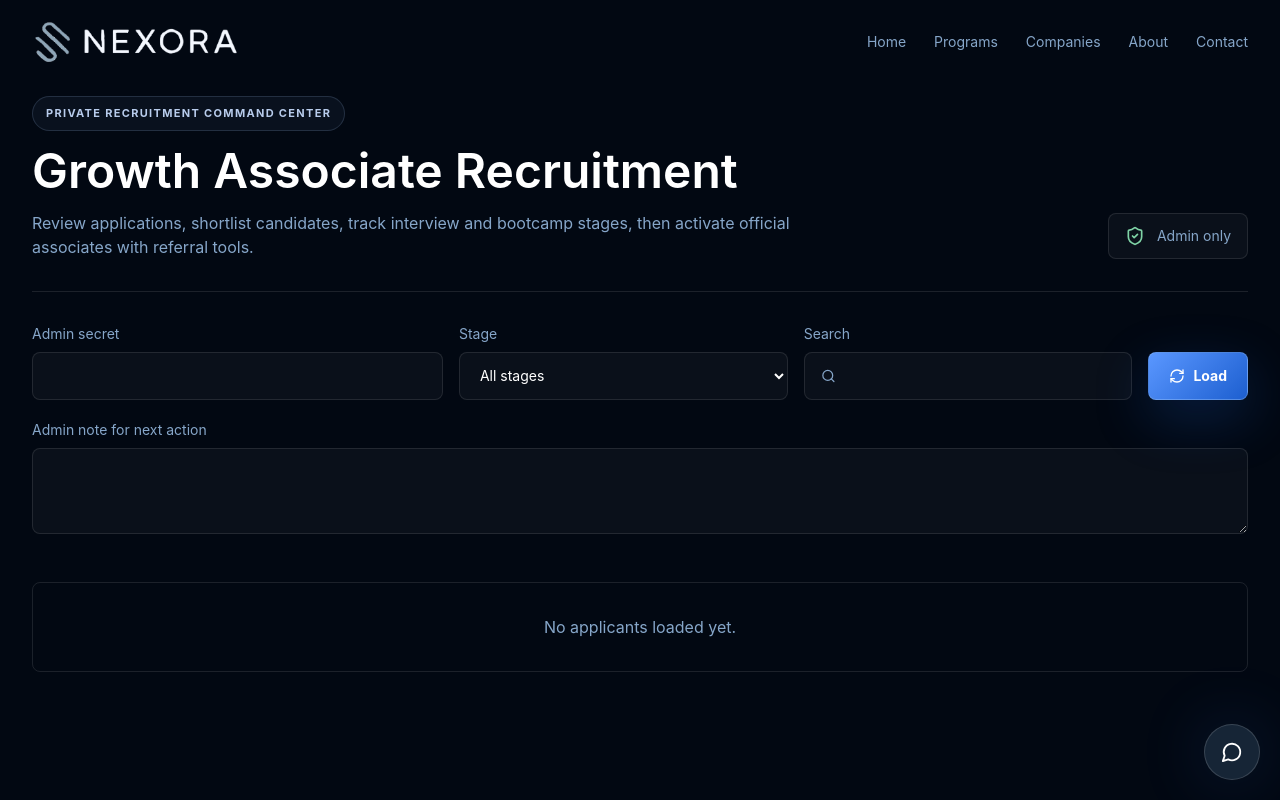
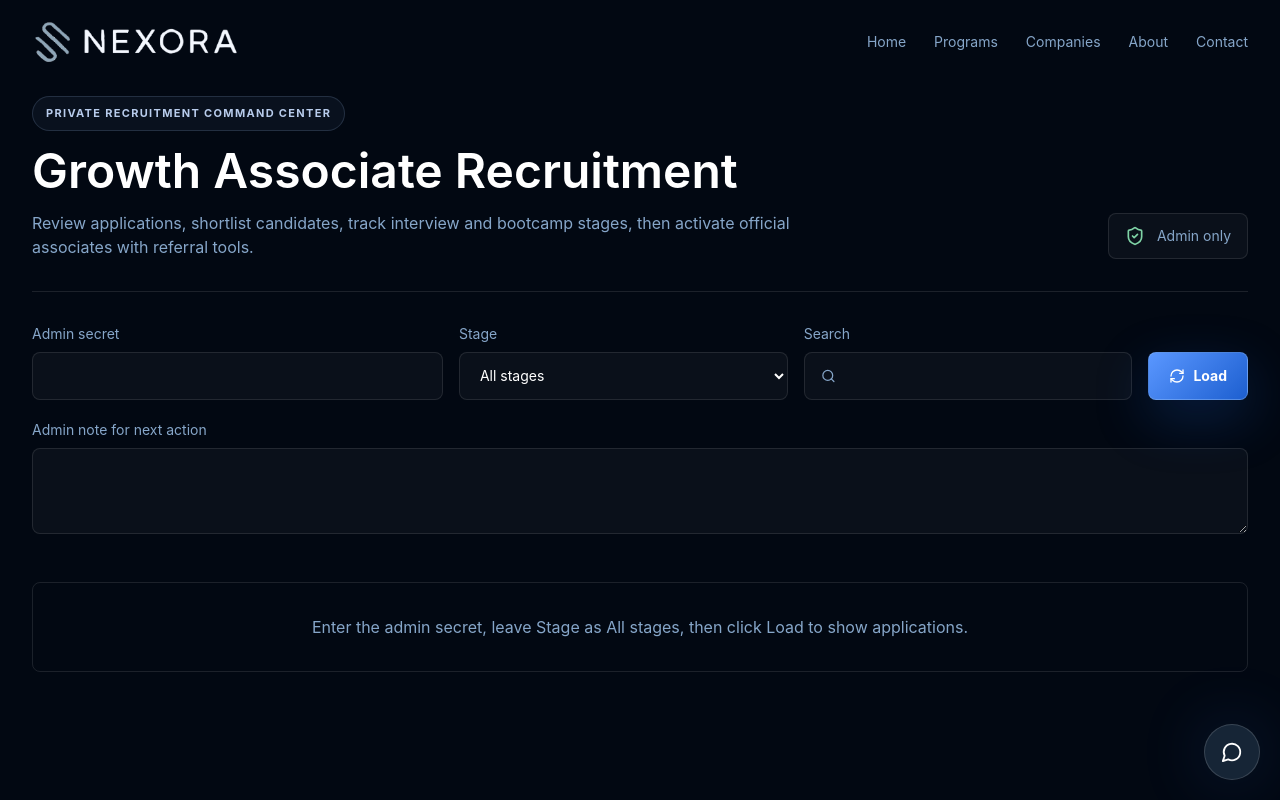
Before and after one commit to nexoraadmi007-a11y/Nexora-Website, a Next.js app: page /growth-associate/admin in a window 1280 px wide. Shown: the top 800 px of the page. Built offline with nearby package versions, Linux system fonts and the light colour scheme.

Commit message:
Clarify growth admin empty state

```diff
--- a/src/app/growth-associate/admin/AdminRecruitmentDashboard.tsx
+++ b/src/app/growth-associate/admin/AdminRecruitmentDashboard.tsx
@@ -58,6 +58,7 @@ export default function AdminRecruitmentDashboard() {
   const [applicants, setApplicants] = useState<Applicant[]>([])
   const [loading, setLoading] = useState(false)
   const [message, setMessage] = useState('')
+  const [hasLoaded, setHasLoaded] = useState(false)
 
   const visibleApplicants = useMemo(() => applicants, [applicants])
 
@@ -79,6 +80,8 @@ export default function AdminRecruitmentDashboard() {
       if (!response.ok) throw new Error(result.error || 'Could not load applicants.')
       setStages(result.stages || [])
       setApplicants(result.applicants || [])
+      setHasLoaded(true)
+      setMessage(`${result.applicants?.length || 0} application${result.applicants?.length === 1 ? '' : 's'} loaded.`)
     } catch (error) {
       setMessage(error instanceof Error ? error.message : 'Could not load applicants.')
     } finally {
@@ -224,7 +227,11 @@ export default function AdminRecruitmentDashboard() {
               </article>
             )
           })}
-          {!loading && !visibleApplicants.length ? <p className="rounded-lg border border-white/10 p-8 text-center text-steel">No applicants loaded yet.</p> : null}
+          {!loading && !visibleApplicants.length ? (
+            <p className="rounded-lg border border-white/10 p-8 text-center text-steel">
+              {hasLoaded ? 'No applications match the current search or stage filter.' : 'Enter the admin secret, leave Stage as All stages, then click Load to show applications.'}
+            </p>
+          ) : null}
         </div>
       </section>
     </main>
```
